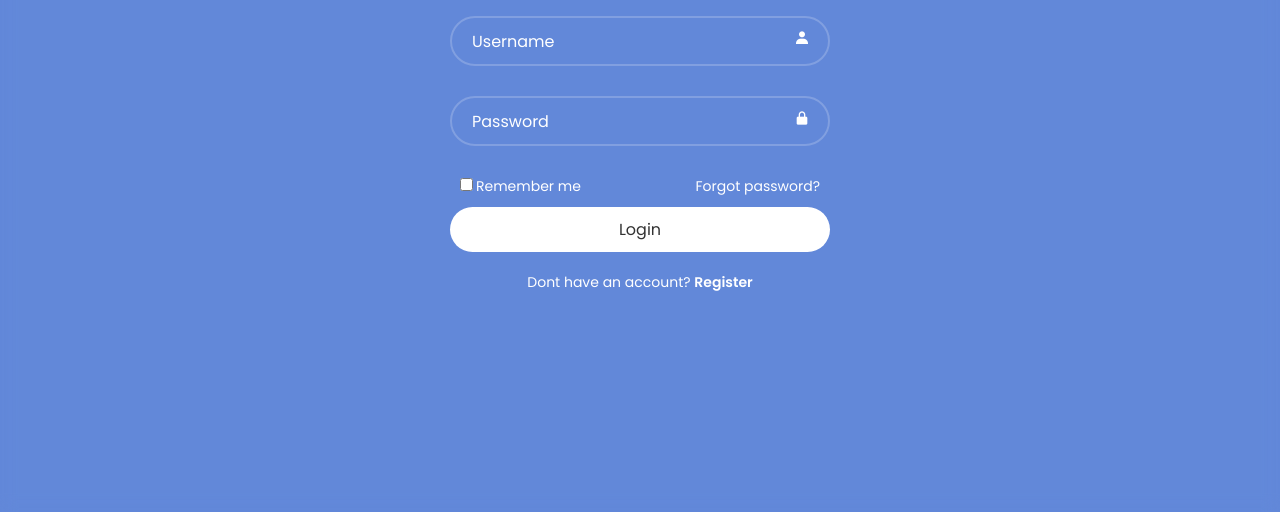
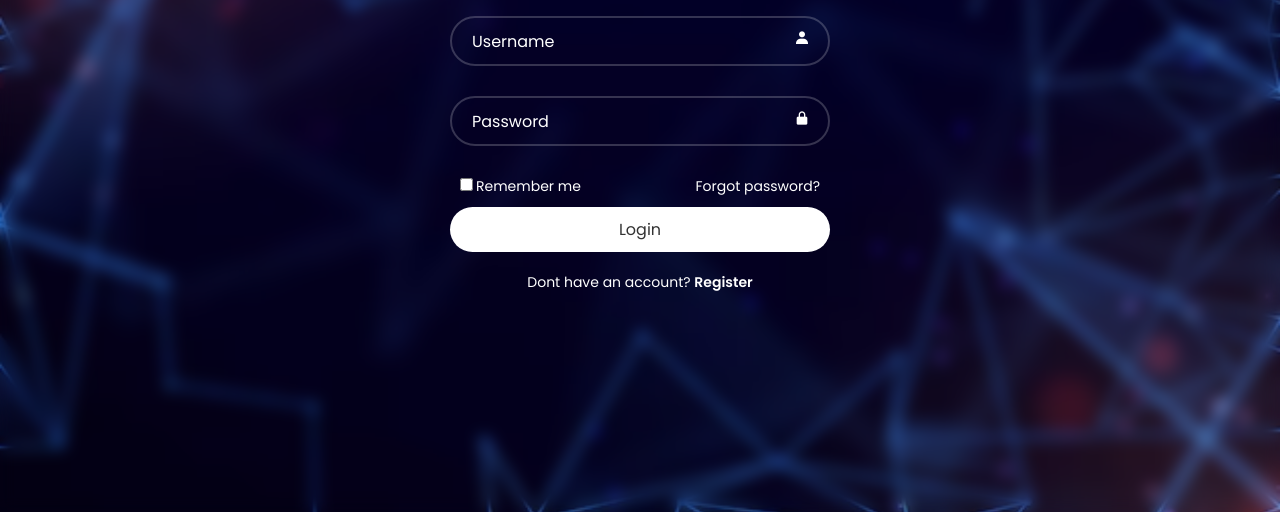
Before and after one commit to alievafatima/loginform, a plain HTML site: page index.html in a window 1280 px wide. Shown: the part 288-800 px from the top of the page. Drawn offline with nearby package versions, Linux system fonts and the light colour scheme; the site is published under a folder, as on GitHub Pages, so addresses that start at the root find nothing.

Commit message:
Update style.css

```diff
--- a/style.css
+++ b/style.css
@@ -13,7 +13,7 @@ body {
     align-items: center;
     min-height: 100vh;
     background: #6288d9;
-    background-image: url(/loginbacknew.png);
+    background-image: url(loginbacknew.png);
     background-repeat: no-repeat;
     background-size: cover;
     backdrop-filter: blur(8px);
```
